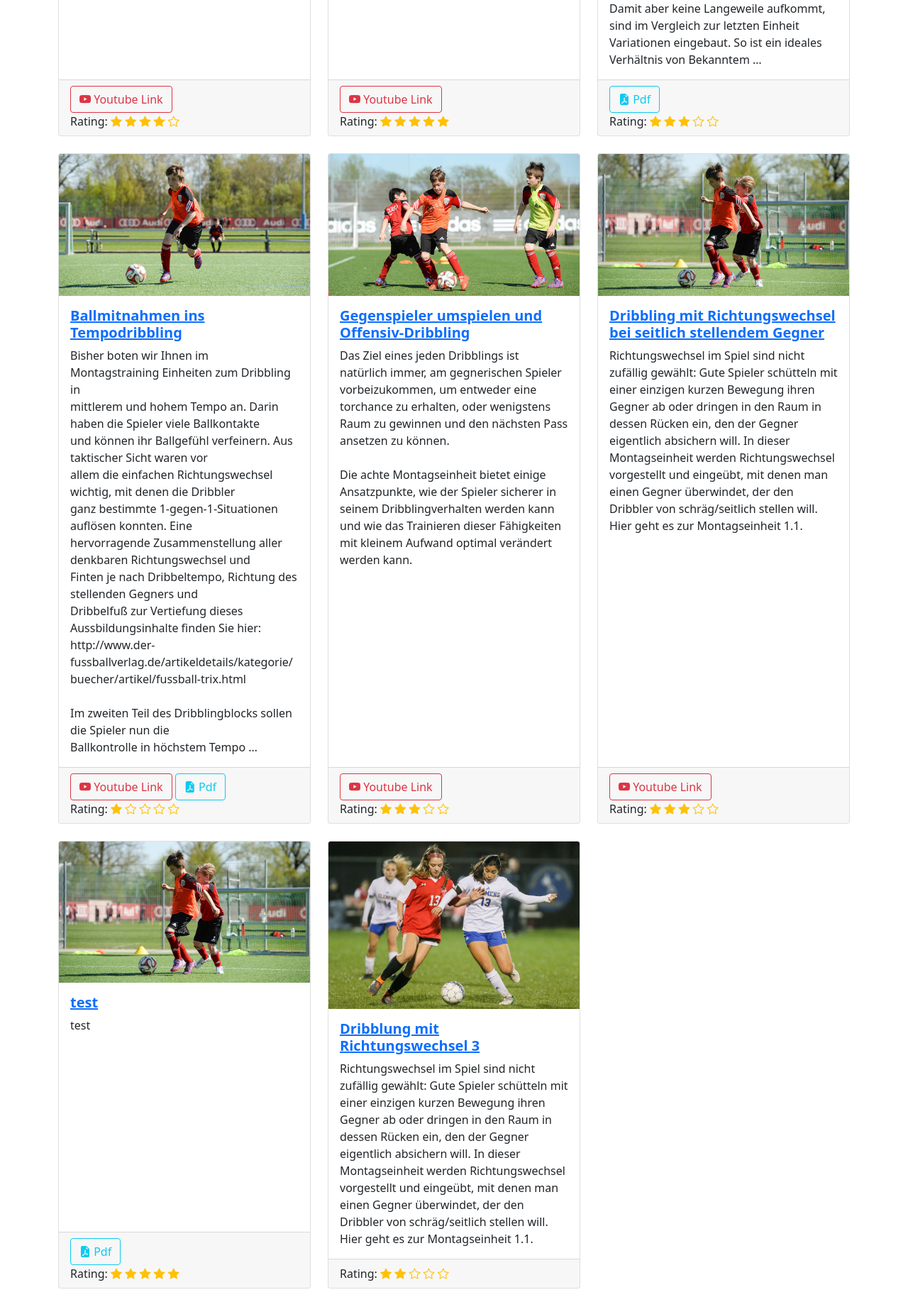
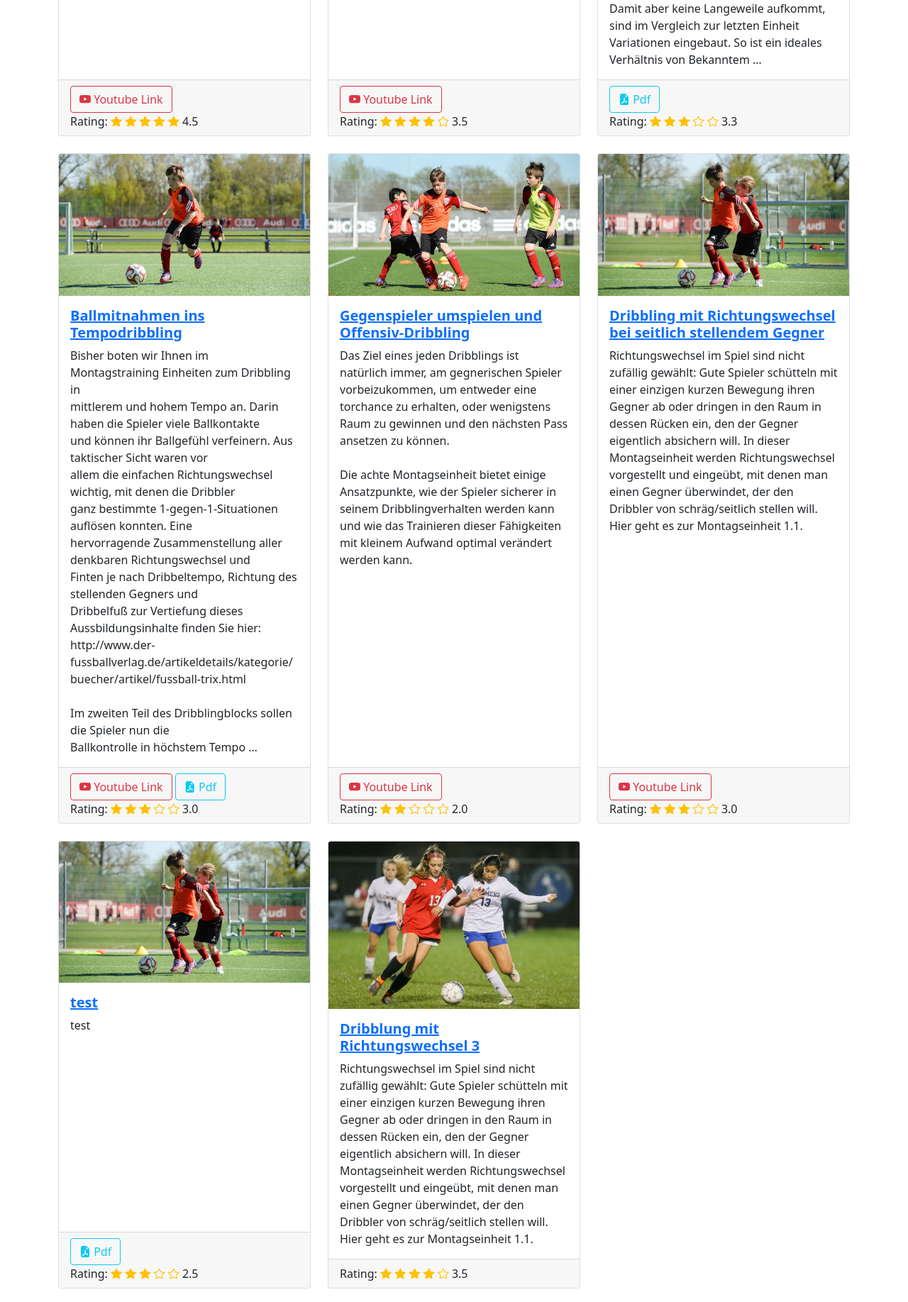
Before and after one commit to meissbernd/ESA3_CoachingIdeas, a Django app: page / in a window 1280 px wide. Shown: the part 796-2631 px from the top of the page at 71% size. Run offline with Django 4.2, Linux system fonts and the light colour scheme; data comes from the database, SQL or seed files in the repository; both versions use the stored data as it was after the commit.

Commit message:
Add average_rating field to Exercise model and implement functionality

```diff
--- a/exercise/models.py
+++ b/exercise/models.py
@@ -40,6 +40,22 @@ class Exercise(models.Model):
 
     rating = models.IntegerField(default=0, choices=[(i, i) for i in range(0, 6)])
 
+    average_rating = models.FloatField(default=0)
+
+    def update_average_rating(self):
+        ratings = [self.rating] + list(self.comment_set.values_list('rating', flat=True))
+        ratings = [r for r in ratings if r is not None]  # Filter out None values
+        average_rating = sum(ratings) / len(ratings) if ratings else 0
+
+        self.average_rating = round(average_rating, 1)
+
+    def save(self, *args, **kwargs):
+        if not self.id:  # Check if the instance is being created
+            self.average_rating = self.rating  # Initialize with the initial rating
+
+        super().save(*args, **kwargs)
+        self.update_average_rating()
+
     def __str__(self):
         return f"{self.title}_{self.soccer_skills.title()}"
 
@@ -51,5 +67,10 @@ class Comment(models.Model):
     exercise = models.ForeignKey(Exercise, on_delete=models.CASCADE)
     rating = models.IntegerField(default=0, choices=[(i, i) for i in range(0, 6)])
 
+    def save(self, *args, **kwargs):
+        super().save(*args, **kwargs)
+        self.exercise.update_average_rating()
+        self.exercise.save()
+
     def __str__(self):
         return self.text
--- a/exercise/templates/rating_stars.html
+++ b/exercise/templates/rating_stars.html
@@ -1,6 +1,7 @@
 <div>
     <label for="rating">Rating:</label>
-    {% if exercise.rating == 0 %}
+
+    {% if exercise.average_rating < 0.5 %}
     <span class="bi bi-star text-warning"></span>
     <span class="bi bi-star text-warning"></span>
     <span class="bi bi-star text-warning"></span>
@@ -8,28 +9,33 @@
     <span class="bi bi-star text-warning"></span>
     {% endif %}
 
-    {% if exercise.rating == 1 %}
+    {% if exercise.average_rating < 1.5 and exercise.average_rating >= 0.5 %}
     <span class="bi bi-star-fill text-warning"></span>
     <span class="bi bi-star text-warning"></span>
     <span class="bi bi-star text-warning"></span>
     <span class="bi bi-star text-warning"></span>
     <span class="bi bi-star text-warning"></span>
     {% endif %}
-    {% if exercise.rating == 2 %}
+
+    {% if exercise.average_rating < 2.5 and exercise.average_rating >= 1.5 %}
     <span class="bi bi-star-fill text-warning"></span>
     <span class="bi bi-star-fill text-warning"></span>
     <span class="bi bi-star text-warning"></span>
     <span class="bi bi-star text-warning"></span>
     <span class="bi bi-star text-warning"></span>
     {% endif %}
-    {% if exercise.rating == 3 %}
+
+
+    {% if exercise.average_rating < 3.5 and exercise.average_rating >= 2.5 %}
     <span class="bi bi-star-fill text-warning"></span>
     <span class="bi bi-star-fill text-warning"></span>
     <span class="bi bi-star-fill text-warning"></span>
     <span class="bi bi-star text-warning"></span>
     <span class="bi bi-star text-warning"></span>
     {% endif %}
-    {% if exercise.rating == 4 %}
+
+
+    {% if exercise.average_rating < 4.5 and exercise.average_rating >= 3.5 %}
     <span class="bi bi-star-fill text-warning"></span>
     <span class="bi bi-star-fill text-warning"></span>
     <span class="bi bi-star-fill text-warning"></span>
@@ -37,7 +43,8 @@
     <span class="bi bi-star text-warning"></span>
     {% endif %}
 
-    {% if exercise.rating == 5 %}
+
+    {% if exercise.average_rating >= 4.5 %}
     <span class="bi bi-star-fill text-warning"></span>
     <span class="bi bi-star-fill text-warning"></span>
     <span class="bi bi-star-fill text-warning"></span>
@@ -45,5 +52,5 @@
     <span class="bi bi-star-fill text-warning"></span>
     {% endif %}
 
-
+    {{ exercise.average_rating }}
 </div>
```
Also changed, not shown: exercise/templates/detail.html (+6 -2 lines), db.sqlite3, db_bak.sqlite3 (added), exercise/migrations/0004_exercise_average_rating_alter_exercise_rating_and_more.py (added), media/exercise/images/1_gegen_1_Anspieler_oHjiG8I.jpg (added), media/exercise/images/3_vs_3_Turnier_inT3Io1.jpg (added), media/exercise/images/behdribbling_93p94uS.jpg (added), media/exercise/images/behdribbling_Q0XT6Gk.jpg (added), media/exercise/images/behdribbling_XTycGCW.jpg (added), media/exercise/images/gegendribbling_JM4NFmR.jpg (added), media/exercise/images/rawImage_qGgmOqM_6iGUySc.jpg (added), media/exercise/images/tempodribbling_7wspQOr.jpg (added), 3 other files.
